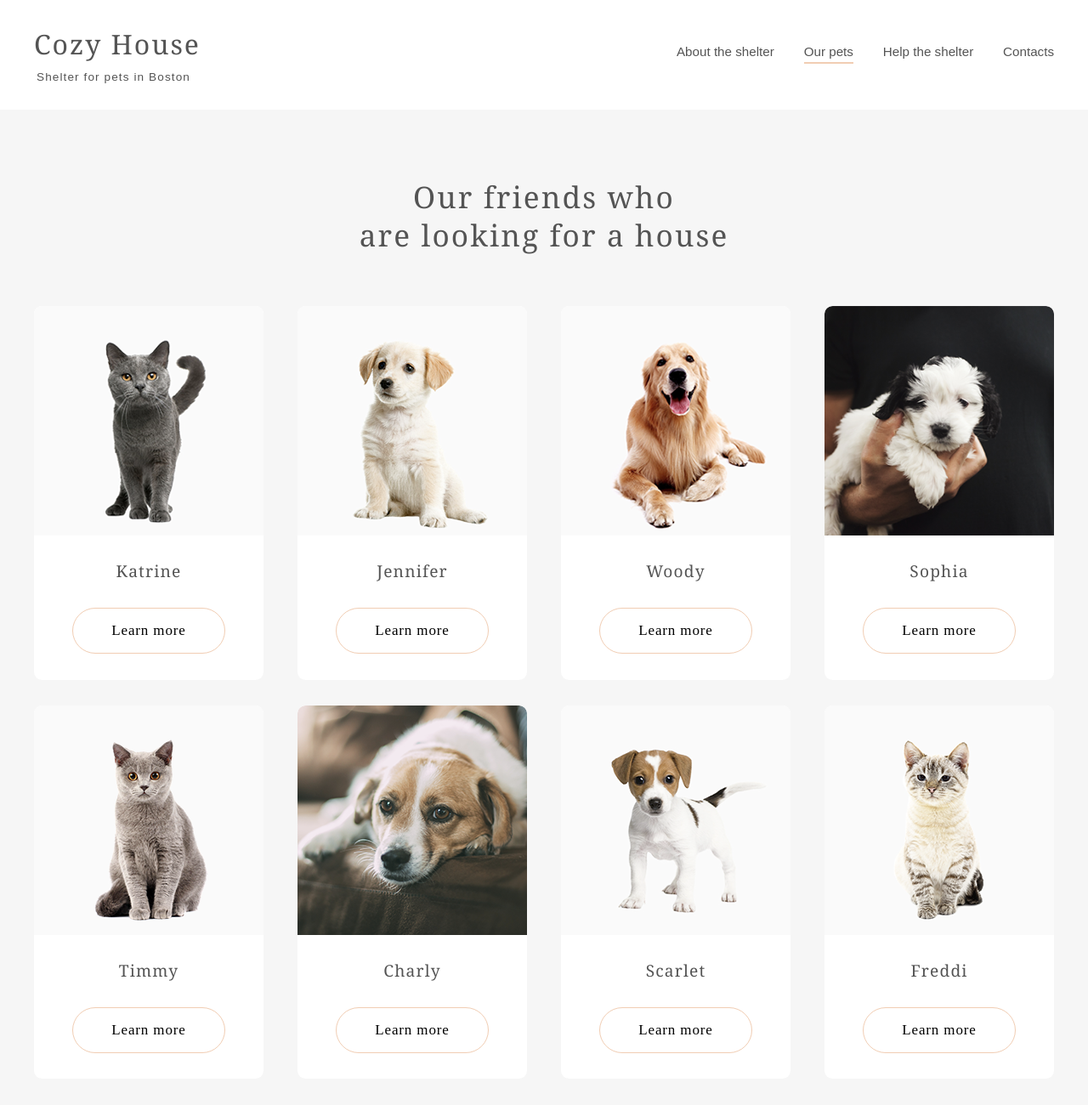
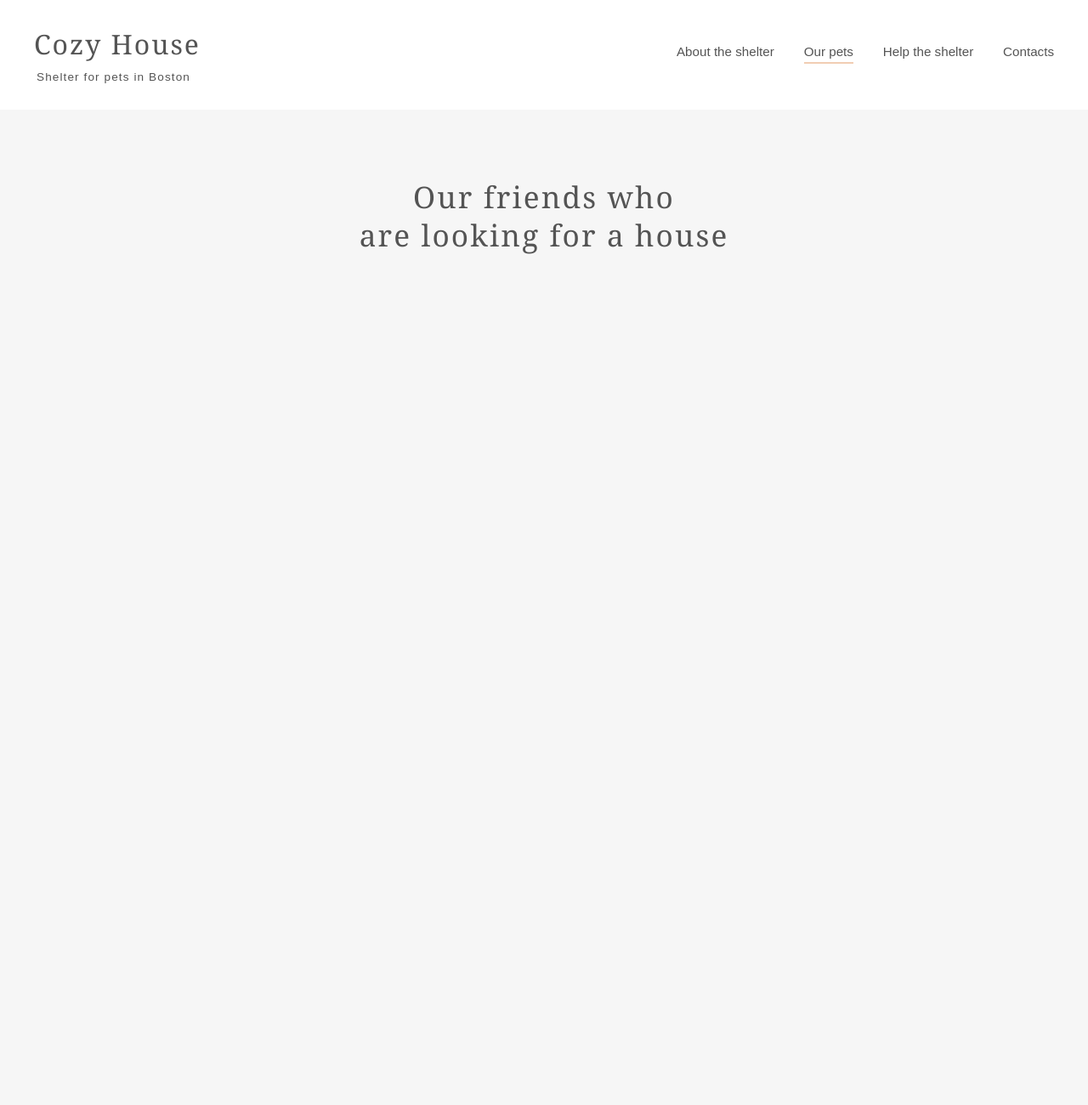
Before and after one commit to DaniilRai13/Shelter, a plain HTML site: page shelter/pets.html in a window 1280 px wide. Shown: the top 1300 px of the page at 85% size. Drawn offline with Linux system fonts and the light colour scheme.

Commit message:
feat: delete pets_items inner

```diff
--- a/shelter/pets.html
+++ b/shelter/pets.html
@@ -44,61 +44,19 @@
             <div class="pets_inner">
                 <h1 class="pets_title">Our friends who <br> are looking for a house</h1>
                 <div class="pets_list">
-                    <div class="pets_items">
-                        <div class="pets_item">
-                            <img class="pets_item_img" src="pets/images/pets-katrine.png" alt="">
-                            <h2 class="pets_item_name">Katrine</h2>
-                            <a class="pets_slider_btn">Learn more</a>
-                        </div>
-                        <div class="pets_item">
-                            <img class="pets_item_img" src="pets/images/pets-jennifer.png" alt="">
-                            <h2 class="pets_item_name">Jennifer</h2>
-                            <a class="pets_slider_btn">Learn more</a>
-                        </div>
-                        <div class="pets_item">
-                            <img class="pets_item_img" src="pets/images/pets-woody.png" alt="">
-                            <h2 class="pets_item_name">Woody</h2>
-                            <a class="pets_slider_btn">Learn more</a>
-                        </div>
-                        <div class="pets_item">
-                            <img class="pets_item_img" src="pets/images/pets-sophia.png" alt="">
-                            <h2 class="pets_item_name">Sophia</h2>
-                            <a class="pets_slider_btn">Learn more</a>
-                        </div>
-                        <div class="pets_item">
-                            <img class="pets_item_img" src="pets/images/pets-timmy.png" alt="">
-                            <h2 class="pets_item_name">Timmy</h2>
-                            <a class="pets_slider_btn">Learn more</a>
-                        </div>
-                        <div class="pets_item">
-                            <img class="pets_item_img" src="pets/images/pets-charly.png" alt="">
-                            <h2 class="pets_item_name">Charly</h2>
-                            <a class="pets_slider_btn">Learn more</a>
-                        </div>
-                        <div class="pets_item">
-                            <img class="pets_item_img" src="pets/images/pets-scarlet.png" alt="">
-                            <h2 class="pets_item_name">Scarlet</h2>
-                            <a class="pets_slider_btn">Learn more</a>
-                        </div>
-                        <div class="pets_item">
-                            <img class="pets_item_img" src="pets/images/pets-freddi.png" alt="">
-                            <h2 class="pets_item_name">Freddi</h2>
-                            <a class="pets_slider_btn">Learn more</a>
-                        </div>
-                    </div>
-
-
+                    <div class="pets_items"></div>
                 </div>
                 <div class="pets_pagination">
                     <span class="double_left pagination">&#60;&#60;</span>
                         <span class="left pagination">&#60;</span>
                         <h3 class="page pagination">1</h3>
-                        <span class="right pagination">&#62;</span>
-                        <span class="double_right pagination">&#62;&#62;</span>
+                        <span class="right pagination active">&#62;</span>
+                        <span class="double_right pagination active">&#62;&#62;</span>
                 </div>
             </div>
         </div>
     </div>
+
     <footer id="contacts">
         <div class="container">
             <div class="footer_inner">
@@ -133,6 +91,8 @@
             </div>
         </div>
     </footer>
+    <script src="js/dataBase.js"></script>
+    <script src="js/pagination.js"></script>
 </body>
 
 </html>
```
